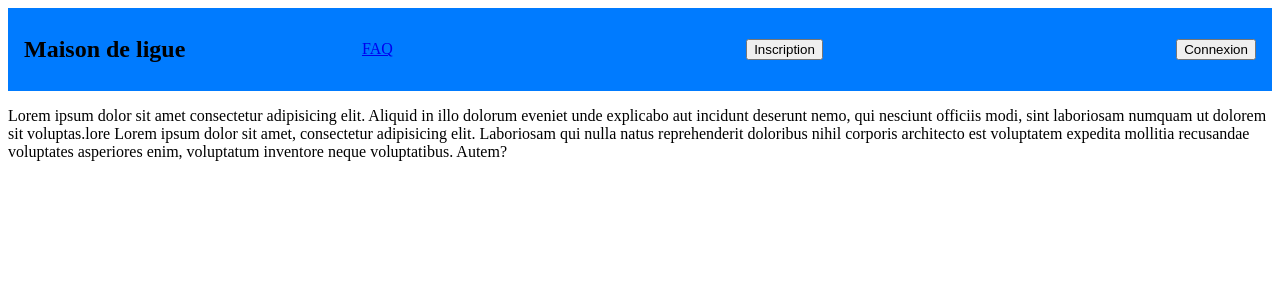
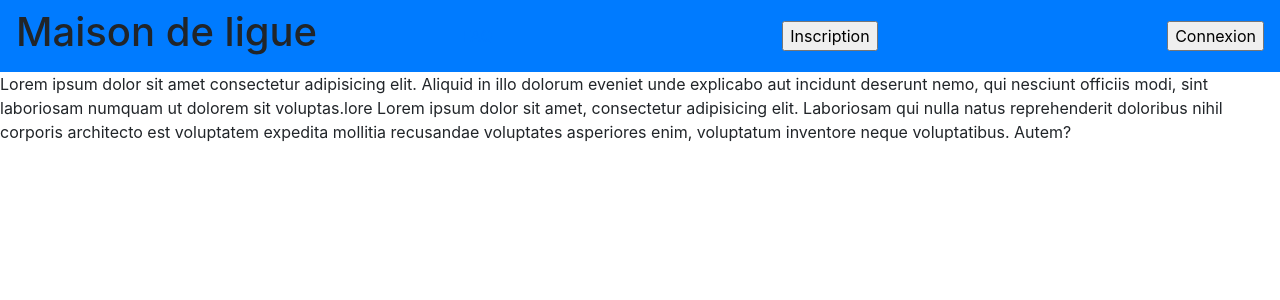
Before and after one commit to QuinteroAgustin/m2l, a PHP site: page / in a window 1280 px wide. Shown: the top 300 px of the page. Run offline with PHP 8.4, Linux system fonts and the light colour scheme.

Commit message:
css bootstrap

```diff
--- a/css/main.css
+++ /dev/null
@@ -1,19 +0,0 @@
-@charset "utf-8";
-/* main.css */
-
-.navbar{
-    position:relative;
-    display:-ms-flexbox;
-    display:flex;
-    -ms-flex-wrap:wrap;
-    flex-wrap:wrap;
-    -ms-flex-align:center;
-    align-items:center;
-    -ms-flex-pack:justify;
-    justify-content:space-between;
-    padding:.5rem 1rem
-}
-
-.navbar-dark
-.navbar-brand{color:#fff}
-.bg-primary{background-color:#007bff!important}
--- a/index.php
+++ b/index.php
@@ -4,10 +4,10 @@
     <meta charset="UTF-8">
     <meta name="viewport" content="width=device-width, initial-scale=1.0">
     <title>M2L</title>
-    <link rel="stylesheet" href="css/main.css">
+    <link rel="stylesheet" href="https://stackpath.bootstrapcdn.com/bootstrap/4.3.1/css/bootstrap.min.css" integrity="sha384-ggOyR0iXCbMQv3Xipma34MD+dH/1fQ784/j6cY/iJTQUOhcWr7x9JvoRxT2MZw1T" crossorigin="anonymous">
 </head>
 <body>
-    <nav class="navbar bg-primary">
+    <nav class="navbar navbar-dark bg-primary">
     <h1>Maison de ligue</h1>
     <a href="liste/liste.php">FAQ</a>
     <br>
```
